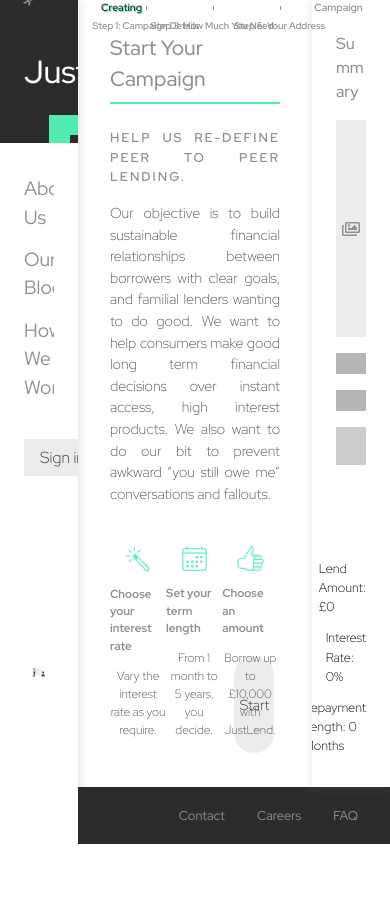
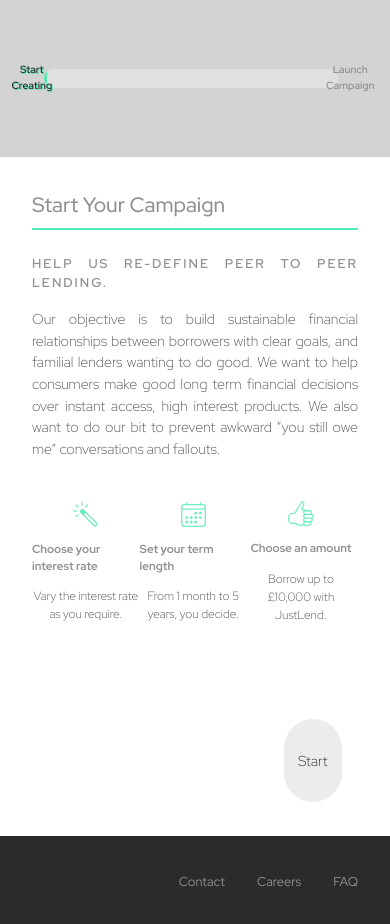
Before and after one commit to Kezanwar/justLendCampaign, a React (Create React App) app: page / in a window 390 px wide. Shown: the top 924 px of the page. Before the commit the page ends 844 px from the top, so only its background shows below. Built offline with nearby package versions, Linux system fonts and the light colour scheme.

Commit message:
headerbg/mquery

```diff
--- a/src/App.css
+++ b/src/App.css
@@ -2,3 +2,11 @@
   height: 100vh;
   display: flex;
 }
+
+@media only screen and (max-width: 768px) {
+  .App {
+    height: 110vh;
+    display: flex;
+  }
+
+}
--- a/src/components/main/main.css
+++ b/src/components/main/main.css
@@ -2,6 +2,7 @@
     z-index: 5;
     height: 100%;
     flex-basis: 80%;
+    flex-grow: 1;
     display: flex;
     flex-direction: column;
 }
--- a/src/components/main/main__formSection/main__form/campaignSummary/campaignSummary.css
+++ b/src/components/main/main__formSection/main__form/campaignSummary/campaignSummary.css
@@ -7,6 +7,7 @@
     padding: 2rem 1.5rem;
     overflow: scroll;
     gap: 1rem;
+
 }
 
 .CampaignSummary h2 {
@@ -69,3 +70,9 @@
     font-size: 0.8rem;
     font-weight: 300;
 }
+
+@media only screen and (max-width: 768px) {
+    .CampaignSummary {
+        display: none;
+    }
+}
--- a/src/components/main/main__formSection/main__form/formComponents/formComponent__2/formComponent__2.js
+++ b/src/components/main/main__formSection/main__form/formComponents/formComponent__2/formComponent__2.js
@@ -8,7 +8,6 @@ const FormComponent__2 = (props) => {
     const campaignDescriptionHandler = (e) => {
         props.setCampaign(prev => ({ ...prev, description: e.target.value }));
     }
-
 
     return (
         <div className='formComponent formComponent__0 formAnimation'>
--- a/src/components/main/main__formSection/main__form/formComponents/formComponent__3/formComponent__3.js
+++ b/src/components/main/main__formSection/main__form/formComponents/formComponent__3/formComponent__3.js
@@ -17,8 +17,6 @@ const FormComponent__3 = (props) => {
     const campaignLengthHandler = (e) => {
         props.setCampaign(prev => ({ ...prev, length: e.target.value }));
     }
-
-
 
     return (
         <div className='formComponent formComponent__0 formAnimation'>
--- a/src/components/main/main__formSection/main__form/main__form.css
+++ b/src/components/main/main__formSection/main__form/main__form.css
@@ -6,10 +6,12 @@
 
 .formComponentWrapper {
     flex-basis: 75%;
+    flex-grow: 1;
     display: flex;
     justify-content: center;
     align-items: center;
     position: relative;
+
 }
 
 .formComponent {
@@ -39,6 +41,7 @@
 /* ------- form input styles -------- */
 
 .form {
+    appearance: none;
     padding-top: 1.5rem;
     display: flex;
     flex-direction: column;
@@ -68,6 +71,7 @@
 }
 
 .formInputContainer input, .formInputContainer select, .formInputContainer textarea {
+    appearance: none;
     cursor: pointer;
     outline: none;
     padding: 0.5rem 0.5rem;
@@ -76,6 +80,7 @@
     border: 1px solid rgba(221, 221, 221, 0);
     transition: all 300ms ease;
     box-shadow: var(--formInputShadow);
+    -webkit-box-shadow: var(--formInputShadow);
 }
 
 .formInputContainer select {
@@ -95,3 +100,16 @@
 .formInputContainer input:focus, .formInputContainer select:focus, .formInputContainer textarea:focus {
     border: 1px solid var(--green);
 }
+
+@media only screen and (max-width: 768px) {
+
+
+    .formComponentWrapper {
+        flex-basis: 75%;
+        display: flex;
+        justify-content: center;
+        align-items: center;
+        position: relative;
+    }
+
+}
--- a/src/components/main/main__formSection/main__progressBar/main__progressBar.css
+++ b/src/components/main/main__formSection/main__progressBar/main__progressBar.css
@@ -182,3 +182,22 @@
 .icon-vis {
     opacity: 0;
 }
+
+@media only screen and (max-width: 768px) {
+
+
+    .prog {
+        display: none;
+    }
+
+    .progressBarContainerWrapper::before {
+        content: 'Start Creating';
+        left: -15%;
+    }
+
+    .progressBarContainerWrapper::after {
+        content: 'Launch Campaign';
+        right: -15%;
+    }
+
+}
```
Also changed, not shown: src/components/header/header.css (+10 -0 lines), firebase.json (added), 1 other file (tests, documents, lock files or other folders).
